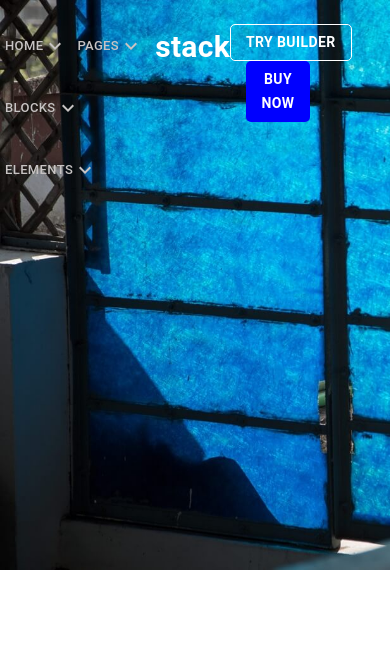
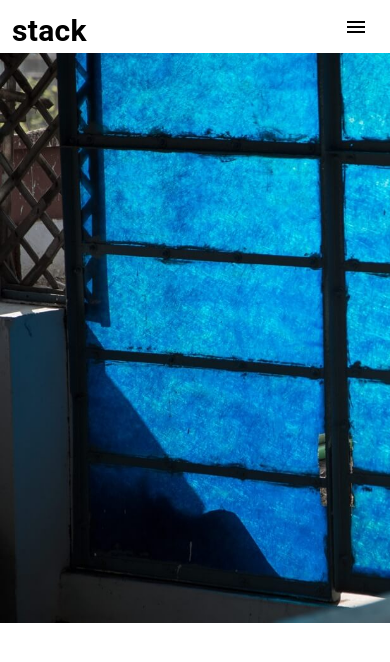
Before and after one commit to ajinath2151/ReactWebpages, a React (Create React App) app in the folder try-stack/: page / in a window 390 px wide. Shown: the top 662 px of the page. Built offline with nearby package versions, Linux system fonts and the light colour scheme.

Commit message:
maked responsive navbar

```diff
--- a/try-stack/src/components/Navbar.js
+++ b/try-stack/src/components/Navbar.js
@@ -1,6 +1,7 @@
 import { Button, Menu, MenuItem, Typography } from "@material-ui/core";
 import React, { useState } from "react";
 import KeyboardArrowDown from "@material-ui/icons/KeyboardArrowDown";
+import { Menu as MenuIcon } from "@material-ui/icons";
 import { makeStyles } from "@material-ui/core/styles";
 import GirlWithBagImg from "../images/background/GirlWithBag.jpg";
 
@@ -15,22 +16,32 @@ const useStyles = makeStyles((theme) => ({
     display: "flex",
     flexDirection: "row",
     justifyContent: "space-around",
+    [theme.breakpoints.up("sm")]: {
+      marginTop:"-68px",
+    },
   },
+
   menuButtonHome: {
     marginTop: 30,
-    color:"#c7c3c3",
+    color: "#c7c3c3",
     // marginLeft:200,
     "&:hover": {
       // backgroundColor: "red",
       color: "white",
     },
+    [theme.breakpoints.down("sm")]: {
+      display: "none",
+    },
   },
   menuButtonPage: {
     marginTop: 30,
-    color:"#c7c3c3",
+    color: "#c7c3c3",
     "&:hover": {
       // backgroundColor: "red",
       color: "white",
+    },
+    [theme.breakpoints.down("sm")]: {
+      display: "none",
     },
   },
   menu: {
@@ -40,21 +51,59 @@ const useStyles = makeStyles((theme) => ({
     marginTop: theme.spacing(3),
     color: "white",
     fontSize: 30,
+    [theme.breakpoints.down("sm")]: {
+      // marginRight: 220,
+      marginTop: theme.spacing(1),
+      color: "black",
+    },
   },
   appBarDiv: {
-    marginTop:theme.spacing(3),
+    // marginTop: theme.spacing(3),
   },
   tryBuilder: {
-    color:"white",
-    borderColor:"white",
-    borderRadius:"05px",
+    color: "white",
+    borderColor: "white",
+    borderRadius: "05px",
+    marginTop:"20px",
+    [theme.breakpoints.down("sm")]: {
+      display: "none",
+    },
   },
   buyNow: {
-    backgroundColor:"blue",
-    color:"white",
-    marginLeft:theme.spacing(2),
-    borderRadius:"5px",
-    marginRight:theme.spacing(10),
+    backgroundColor: "blue",
+    color: "white",
+    marginLeft: theme.spacing(2),
+    borderRadius: "5px",
+    marginRight: theme.spacing(10),
+    marginTop:"20px",
+    [theme.breakpoints.down("sm")]: {
+      display: "none",
+    },
+  },
+  menuIcon: {
+    color: "white",
+    display:"none",
+    [theme.breakpoints.down("sm")]: {
+      marginTop: 0,
+      marginRight: 10,
+      color: "black",
+      display:"block",
+    },
+  },
+  appBar: {
+    [theme.breakpoints.up("sm")]: {
+      display:"flex",
+      justifyContent:"space-around"
+    },
+    [theme.breakpoints.down("sm")]: {
+      // marginTop: theme.spacing(6),
+    },
+  },
+  smallNav: {
+    display: "flex",
+    alignItems: "center",
+    justifyContent: "space-between",
+    margin: "0px 12px",
   },
 }));
 
@@ -82,7 +131,7 @@ function Navbar() {
 
   return (
     <>
-      <div className={classes.container}>
+      <div className={classes.appBar}>
         <div>
           <Button
             aria-controls="home"
@@ -182,12 +231,24 @@ function Navbar() {
             <MenuItem onClick={handlePagesClose}>Page 3</MenuItem>
           </Menu>
         </div>
-        <Typography className={classes.stackText}> <strong> stack </strong></Typography>
+        <div className={classes.smallNav}>
+          <Typography className={classes.stackText}>
+            <strong> stack </strong>
+          </Typography>
+          <MenuIcon className={classes.menuIcon} />
+        </div>
         <div className={classes.appBarDiv}>
-          <Button className={classes.tryBuilder} variant="outlined"><strong> TRY BUILDER</strong></Button>
-          <Button className={classes.buyNow}><strong>BUY NOW</strong></Button>
+          <Button className={classes.tryBuilder} variant="outlined">
+            <strong> TRY BUILDER</strong>
+          </Button>
+          <Button className={classes.buyNow}>
+            <strong>BUY NOW</strong>
+          </Button>
+          {/* <MenuIcon className={classes.menuIcon} /> */}
         </div>
+
       </div>
+        <div className={classes.container}></div>
     </>
   );
 }
```
